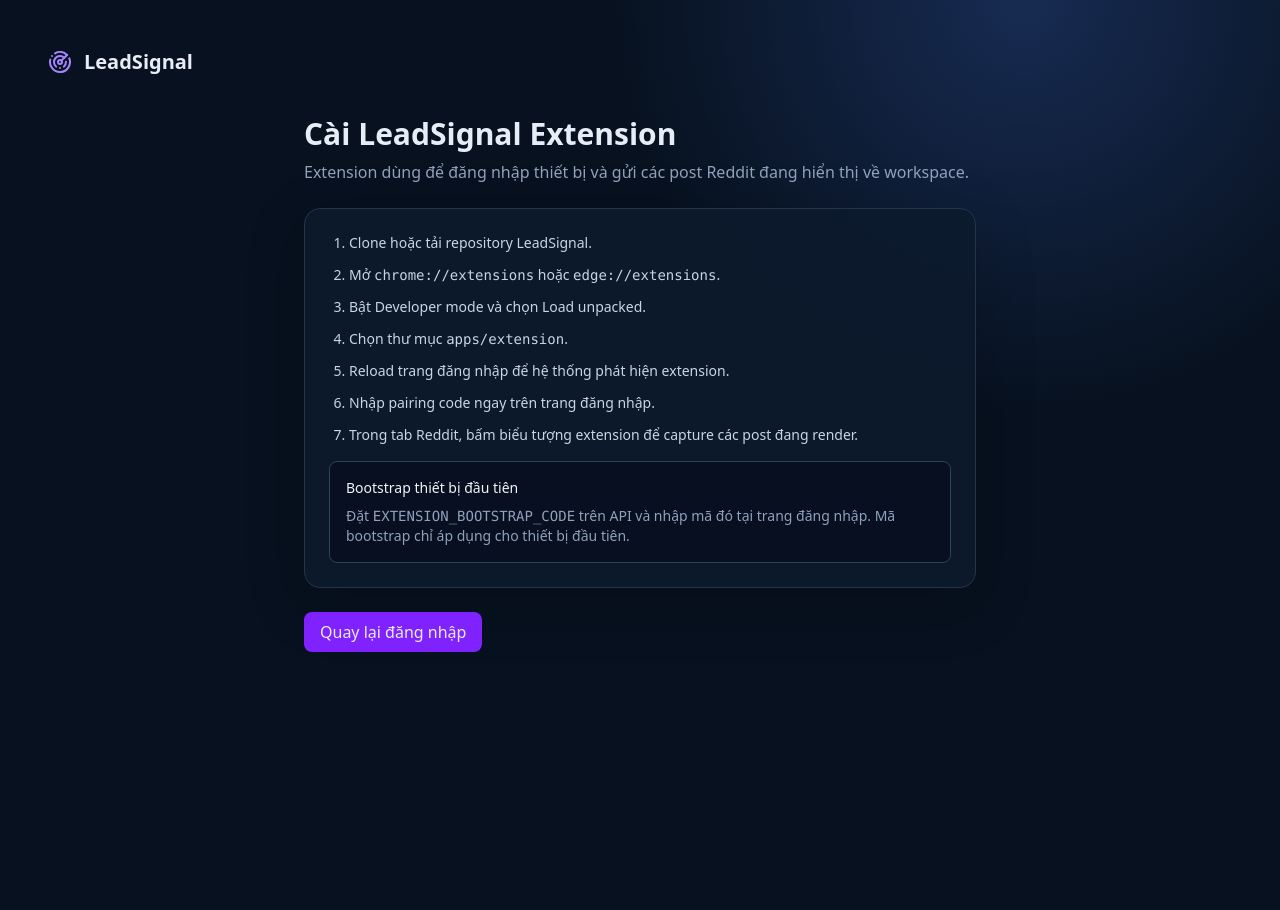
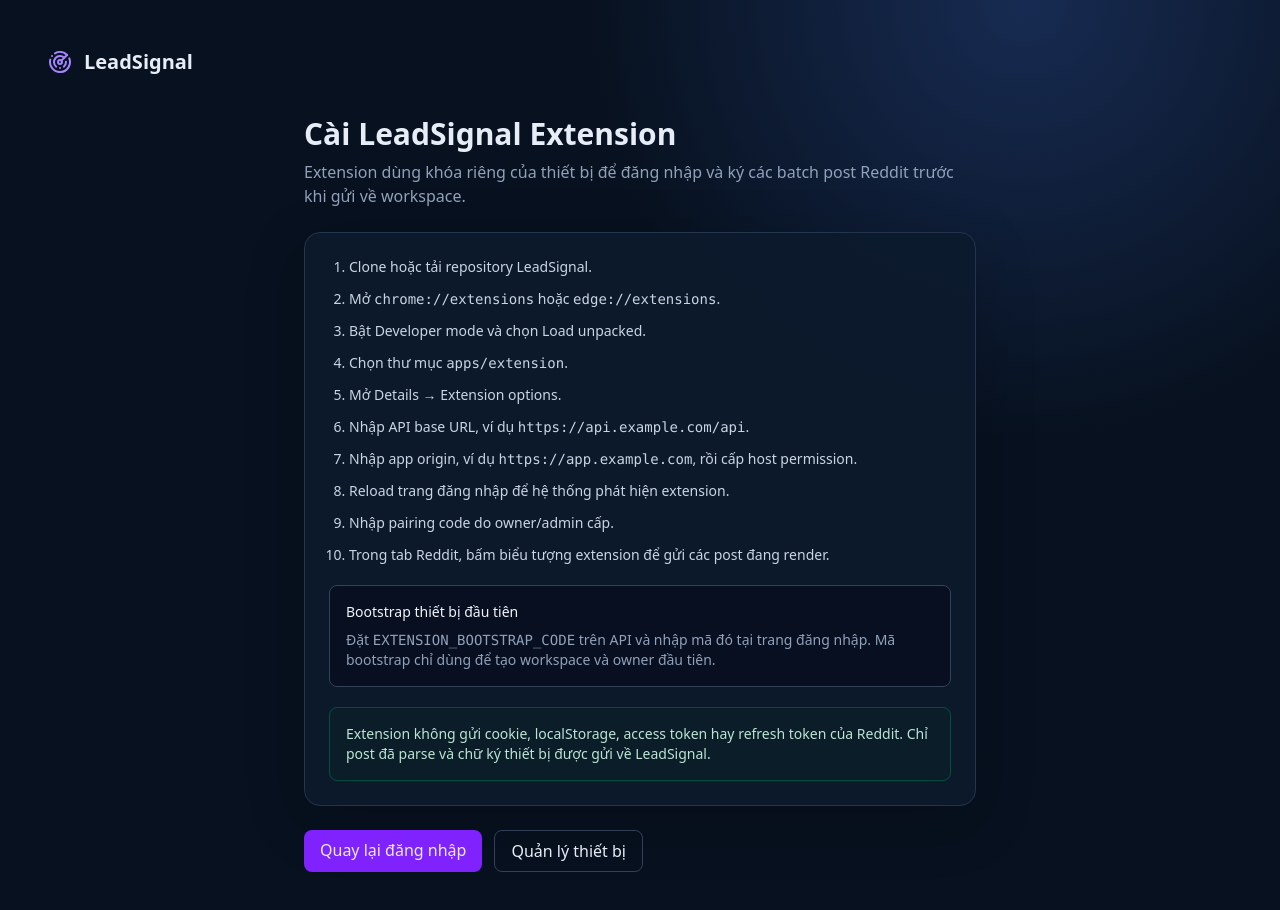
Before and after one commit to khovan123/leadsignal, a Next.js app in the folder apps/web/: page /1/extension in a window 1280 px wide. Shown: the top 910 px of the page. Before the commit the page ends 800 px from the top, so only its background shows below. Built offline with nearby package versions, Linux system fonts and the light colour scheme; no server answers.

Commit message:
docs(web): explain extension configuration and pairing

```diff
--- a/apps/web/src/app/[locale]/extension/page.tsx
+++ b/apps/web/src/app/[locale]/extension/page.tsx
@@ -1,2 +1,54 @@
 import Link from 'next/link';
-export default async function ExtensionInstallPage({params}:{params:Promise<{locale:string}>}){const {locale}=await params;return <div className="mx-auto max-w-2xl space-y-6"><div><h1 className="text-3xl font-semibold">Cài LeadSignal Extension</h1><p className="mt-2 text-slate-400">Extension dùng để đăng nhập thiết bị và gửi các post Reddit đang hiển thị về workspace.</p></div><div className="panel space-y-4 p-6 text-sm text-slate-300"><ol className="list-decimal space-y-3 pl-5"><li>Clone hoặc tải repository LeadSignal.</li><li>Mở <code>chrome://extensions</code> hoặc <code>edge://extensions</code>.</li><li>Bật Developer mode và chọn Load unpacked.</li><li>Chọn thư mục <code>apps/extension</code>.</li><li>Reload trang đăng nhập để hệ thống phát hiện extension.</li><li>Nhập pairing code ngay trên trang đăng nhập.</li><li>Trong tab Reddit, bấm biểu tượng extension để capture các post đang render.</li></ol><div className="rounded-lg border border-slate-700 bg-slate-950/50 p-4"><p className="font-medium text-slate-100">Bootstrap thiết bị đầu tiên</p><p className="mt-2 text-slate-400">Đặt <code>EXTENSION_BOOTSTRAP_CODE</code> trên API và nhập mã đó tại trang đăng nhập. Mã bootstrap chỉ áp dụng cho thiết bị đầu tiên.</p></div></div><Link className="inline-flex rounded-lg bg-violet-600 px-4 py-2 font-medium" href={`/${locale}/login`}>Quay lại đăng nhập</Link></div>;}
+
+export default async function ExtensionInstallPage({
+  params,
+}: {
+  params: Promise<{ locale: string }>;
+}) {
+  const { locale } = await params;
+  return (
+    <div className="mx-auto max-w-2xl space-y-6">
+      <div>
+        <h1 className="text-3xl font-semibold">Cài LeadSignal Extension</h1>
+        <p className="mt-2 text-slate-400">
+          Extension dùng khóa riêng của thiết bị để đăng nhập và ký các batch post Reddit trước khi gửi về workspace.
+        </p>
+      </div>
+
+      <div className="panel space-y-5 p-6 text-sm text-slate-300">
+        <ol className="list-decimal space-y-3 pl-5">
+          <li>Clone hoặc tải repository LeadSignal.</li>
+          <li>Mở <code>chrome://extensions</code> hoặc <code>edge://extensions</code>.</li>
+          <li>Bật Developer mode và chọn Load unpacked.</li>
+          <li>Chọn thư mục <code>apps/extension</code>.</li>
+          <li>Mở Details → Extension options.</li>
+          <li>Nhập API base URL, ví dụ <code>https://api.example.com/api</code>.</li>
+          <li>Nhập app origin, ví dụ <code>https://app.example.com</code>, rồi cấp host permission.</li>
+          <li>Reload trang đăng nhập để hệ thống phát hiện extension.</li>
+          <li>Nhập pairing code do owner/admin cấp.</li>
+          <li>Trong tab Reddit, bấm biểu tượng extension để gửi các post đang render.</li>
+        </ol>
+
+        <div className="rounded-lg border border-slate-700 bg-slate-950/50 p-4">
+          <p className="font-medium text-slate-100">Bootstrap thiết bị đầu tiên</p>
+          <p className="mt-2 text-slate-400">
+            Đặt <code>EXTENSION_BOOTSTRAP_CODE</code> trên API và nhập mã đó tại trang đăng nhập. Mã bootstrap chỉ dùng để tạo workspace và owner đầu tiên.
+          </p>
+        </div>
+
+        <div className="rounded-lg border border-emerald-900 bg-emerald-950/20 p-4 text-emerald-100/90">
+          Extension không gửi cookie, localStorage, access token hay refresh token của Reddit. Chỉ post đã parse và chữ ký thiết bị được gửi về LeadSignal.
+        </div>
+      </div>
+
+      <div className="flex flex-wrap gap-3">
+        <Link className="inline-flex rounded-lg bg-violet-600 px-4 py-2 font-medium" href={`/${locale}/login`}>
+          Quay lại đăng nhập
+        </Link>
+        <Link className="inline-flex rounded-lg border border-slate-700 px-4 py-2 font-medium" href={`/${locale}/settings/extensions`}>
+          Quản lý thiết bị
+        </Link>
+      </div>
+    </div>
+  );
+}
```
